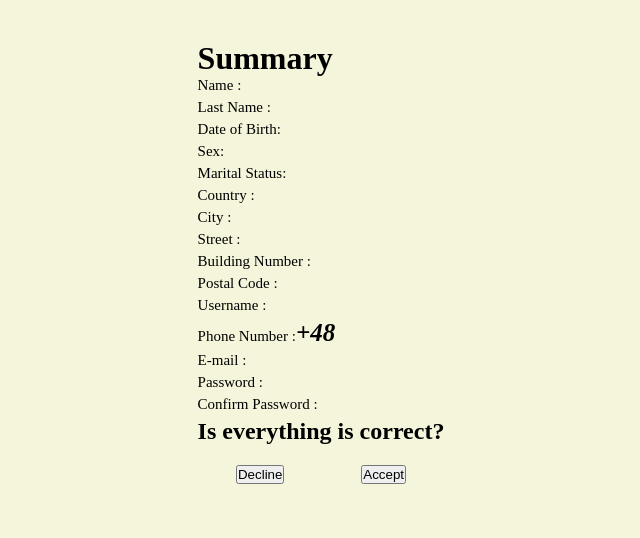
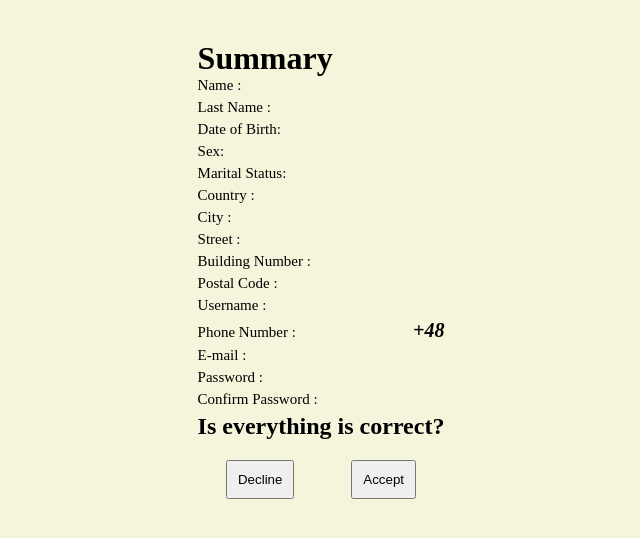
Before and after one commit to bartokrol/FormValidator, a React (Create React App) app: page / in a window 1280 px wide. Shown: the top 538 px of the page, without its empty margins (319-959 px from the left). Built offline with nearby package versions, Linux system fonts and the light colour scheme.

Commit message:
create handleDeclineSummary function. Edit in App.scss

```diff
--- a/src/App.js
+++ b/src/App.js
@@ -618,6 +618,14 @@ class App extends Component {
 		}
 	};
 
+	handleDeclineSummary = (e) => {
+		e.preventDefault();
+
+		this.setState({
+			activePage: 0,
+		});
+	};
+
 	render() {
 		const activePage = this.state.activePage;
 		return (
@@ -637,7 +645,10 @@ class App extends Component {
 						/>
 					) : null}
 					{activePage > this.pagesLength ? (
-						<SummaryPage pages={this.state.pages} />
+						<SummaryPage
+							pages={this.state.pages}
+							declineSummary={this.handleDeclineSummary}
+						/>
 					) : null}
 				</form>
 			</div>
--- a/src/SummaryPage.js
+++ b/src/SummaryPage.js
@@ -25,7 +25,7 @@ const SummaryPage = (props) => {
 				Is everything is correct?
 			</h2>
 			<div className="summaryPage__buttons">
-				<button>Decline</button>
+				<button onClick={props.declineSummary}>Decline</button>
 				<button>Accept</button>
 			</div>
 		</div>
--- a/src/styles/App.css
+++ b/src/styles/App.css
@@ -114,4 +114,44 @@
 .form .active {
   opacity: 1;
 }
+
+.summaryPage__inputBox {
+  display: -webkit-box;
+  display: -ms-flexbox;
+  display: flex;
+  -webkit-box-pack: justify;
+      -ms-flex-pack: justify;
+          justify-content: space-between;
+  -webkit-box-align: baseline;
+      -ms-flex-align: baseline;
+          align-items: baseline;
+  margin-bottom: 5px;
+}
+
+.summaryPage__inputBox__inputName {
+  font-size: 15px;
+}
+
+.summaryPage__inputBox__inputValue {
+  margin-left: 5px;
+  font-size: 20px;
+  font-style: italic;
+  font-weight: 600;
+}
+
+.summaryPage__correctQuestion {
+  margin-bottom: 20px;
+}
+
+.summaryPage__buttons {
+  display: -webkit-box;
+  display: -ms-flexbox;
+  display: flex;
+  -ms-flex-pack: distribute;
+      justify-content: space-around;
+}
+
+.summaryPage__buttons button {
+  padding: 10px;
+}
 /*# sourceMappingURL=App.css.map */
--- a/src/styles/App.scss
+++ b/src/styles/App.scss
@@ -104,13 +104,15 @@ $formWidth: calc(#{$pageWidth} - (#{$inputHeight} * 2));
 .summaryPage {
 	&__inputBox {
 		display: flex;
+		justify-content: space-between;
 		align-items: baseline;
 		margin-bottom: 5px;
 		&__inputName {
 			font-size: 15px;
 		}
 		&__inputValue {
-			font-size: 25px;
+			margin-left: 5px;
+			font-size: 20px;
 			font-style: italic;
 			font-weight: 600;
 		}
@@ -121,5 +123,8 @@ $formWidth: calc(#{$pageWidth} - (#{$inputHeight} * 2));
 	&__buttons {
 		display: flex;
 		justify-content: space-around;
+		button {
+			padding: 10px;
+		}
 	}
 }
```
Also changed, not shown: 1 other file (tests, documents, lock files or other folders).
